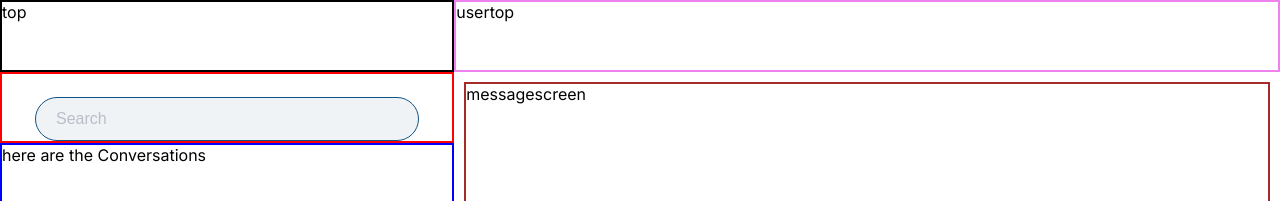
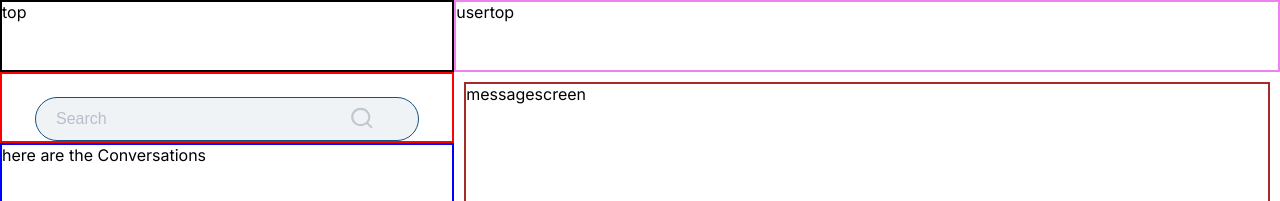
Before and after one commit to debankanmitra/Micro-services_Chat-application, a React (Vite) app in the folder chatApp/: page / in a window 1280 px wide. Shown: the top 201 px of the page. Built offline with nearby package versions, Linux system fonts and the light colour scheme.

Commit message:
searchbox

```diff
--- a/chatApp/src/chat_system/Searchlist.jsx
+++ b/chatApp/src/chat_system/Searchlist.jsx
@@ -20,14 +20,23 @@ const Input = styled.input `
     background: #EFF3F6;
     ::placeholder {
         color: #BBBEC9;
+  }
+`
 
-  }
+const Img = styled.img`
+    position: relative;
+    top:10px;
+    z-index: 1;
+    width: 5%;
+    margin-left: 60%;
+
 `
 function Searchlist() {
     return (
 
         <Div>
-            <Input type="text" placeholder="Search"></Input>
+            <Input type="text" placeholder="Search"/>
+            <Img src="./src/assets/Magnifier.svg" alt="" />
         </Div>
 
     )
```
